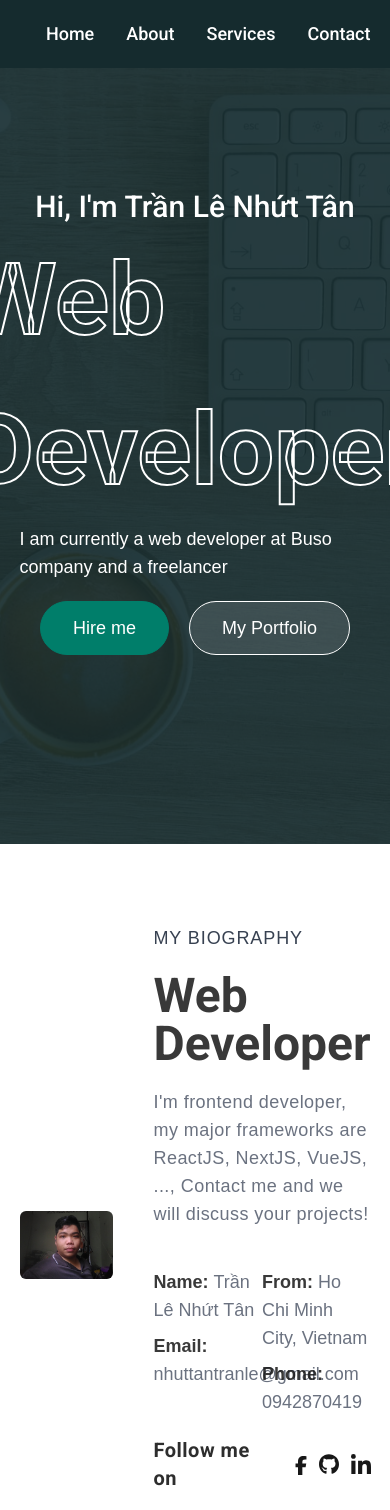
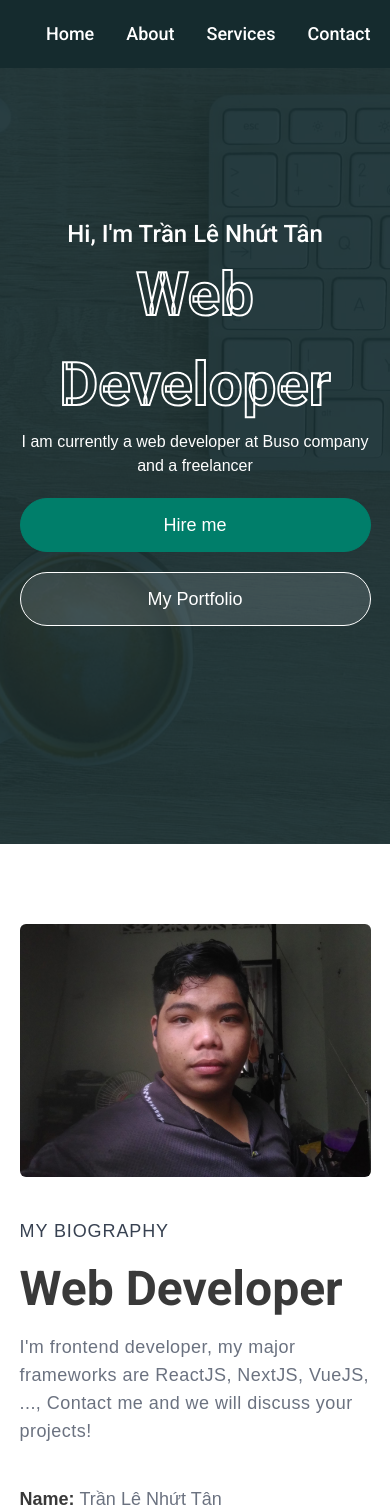
Before and after one commit to NhutTanFrontend/NhutTanCV, a Next.js app: page / in a window 390 px wide. Shown: the top 1510 px of the page. Built offline with nearby package versions, Linux system fonts and the light colour scheme.

Commit message:
responsive func

```diff
--- a/src/app/component/BtnCts/HireMeBtn.tsx
+++ b/src/app/component/BtnCts/HireMeBtn.tsx
@@ -11,7 +11,7 @@ function HireMeBtn(props: HireMeBtnProp) {
     const {banner} = props
 
     return (
-        <Link href='/' className={`bg-background-btn hover:bg-transparent transition-all duration-300 border border-background-btn rounded-full text-lg py-3 px-8 flex justify-center items-center text-white ${banner ? 'hover:text-white' : 'hover:text-background-btn'}`}>Hire me</Link>
+        <Link href='/' className={`bg-background-btn hover:bg-transparent transition-all duration-300 border border-background-btn rounded-full text-lg py-3 px-8 flex justify-center items-center text-white ${banner ? 'hover:text-white block xs:w-max w-full' : 'hover:text-background-btn'}`}>Hire me</Link>
     );
 }
 
--- a/src/app/component/Footer/page.tsx
+++ b/src/app/component/Footer/page.tsx
@@ -13,15 +13,15 @@ function Footer() {
                 <div className="w-90% mx-auto py-20">
                     <h2 className="text-center text-white roboto-bold text-3xl">Trần Lê Nhứt Tân&apos;s Portfolio</h2>
                     <div className="flex mx-auto text-[#aaa] justify-center gap-3 items-center mt-8 flex-wrap">
-                        <Link href='tel: 0942870419' className="flex items-center tracking-wide hover:text-background-btn transition-all duration-150 gap-1.5">
+                        <Link href='tel: 0942870419' className="flex flex-col lg:flex-row items-center justify-center tracking-wide hover:text-background-btn transition-all duration-150 gap-1.5">
                             <PhoneIcon classProp="w-6 h-6" />
                             <span>+84 942 870 419</span>
                         </Link>
-                        <Link href='mailto: nhuttantranle@gmail.com' className="flex items-center tracking-wide hover:text-background-btn transition-all duration-150 gap-1.5">
+                        <Link href='mailto: nhuttantranle@gmail.com' className="flex flex-col lg:flex-row items-center justify-center tracking-wide hover:text-background-btn transition-all duration-150 gap-1.5">
                             <EnvelopIcon classProp="w-6 h-6" />
                             <span>nhuttantranle@gmail.com</span>
                         </Link>
-                        <p className="flex items-center tracking-wide hover:text-background-btn transition-all duration-150 gap-1.5">
+                        <p className="flex flex-col lg:flex-row items-center justify-center tracking-wide hover:text-background-btn transition-all duration-150 gap-1.5">
                             <LocalIcon classProp="w-6 h-6" />
                             <span>Nhị Bình Ward, Hóc Môn District, Hồ Chí Minh city</span>
                         </p>
--- a/src/app/component/Home/Banner.tsx
+++ b/src/app/component/Home/Banner.tsx
@@ -9,10 +9,10 @@ function Banner() {
             <div className="w-full h-full bg-background-color bg-opacity-90 text-white">
                 <div className="container h-full mx-auto">
                     <div className="w-90% h-full mx-auto flex flex-col items-center justify-center">
-                        <h1 className="roboto-medium text-3xl">Hi, I&apos;m Trần Lê Nhứt Tân</h1>
-                        <h2 className="roboto-bold text-[100px] text-outline">Web Developer</h2>
-                        <p className="text-lg">I am currently a web developer at Buso company and a freelancer</p>
-                        <div className="flex gap-5 mt-5">
+                        <h1 className="roboto-medium text-2xl xs:text-3xl">Hi, I&apos;m Trần Lê Nhứt Tân</h1>
+                        <h2 className="roboto-bold text-[60px] xs:text-[80px] sm:text-[100px] text-outline text-center md:text-left">Web Developer</h2>
+                        <p className="text-base text-center sm:text-lg">I am currently a web developer at Buso company and a freelancer</p>
+                        <div className="flex xs:flex-row flex-col gap-5 mt-5 w-full justify-center">
                             <HireMeBtn banner />
                             <Link href='/' className="rounded-full text-lg py-3 px-8 flex justify-center items-center bg-gray-300 bg-opacity-15 border hover:bg-white transition-all duration-300 hover:text-black border-white">My Portfolio</Link>
                         </div>
--- a/src/app/component/Home/Infomation.tsx
+++ b/src/app/component/Home/Infomation.tsx
@@ -10,7 +10,7 @@ import HireMeBtn from "../BtnCts/HireMeBtn";
 function Infomation() {
     return (
         <div className="container mx-auto">
-            <div className="w-90% mx-auto py-20 flex gap-10 items-center">
+            <div className="w-90% mx-auto py-20 flex gap-10 items-center flex-col lg:flex-row">
                 <div className="basis-2/5 h-full">
                     <Image src='/cv_cutted.jpg' loading="lazy" alt="Trần Lê Nhứt Tân" className="w-full h-full object-cover rounded-md" width={750} height={750} />
                 </div>
@@ -18,7 +18,7 @@ function Infomation() {
                     <h3 className="uppercase text-lg text-gray-700 tracking-wider">My Biography</h3>
                     <h2 className="text-5xl roboto-bold opacity-85">Web Developer</h2>
                     <p className="text-lg tracking-wide text-gray-500">I&apos;m frontend developer, my major frameworks are ReactJS, NextJS, VueJS, ..., Contact me and we will discuss your projects!</p>
-                    <div className="grid grid-cols-2 mt-5">
+                    <div className="grid xs:grid-cols-2 mt-5 gap-3">
                         <div className="flex flex-col text-lg gap-2">
                             <p>
                                 <strong className="opacity-85">Name: </strong>
--- a/src/app/component/Home/MySuccessWork.tsx
+++ b/src/app/component/Home/MySuccessWork.tsx
@@ -10,14 +10,14 @@ function MySuccessWork() {
             image: '/worksuccess.jpg',
             linkWeb: 'https://hkvinalogistics.com/home',
             title: 'HK Vina Logistics',
-            detail: 'A logistics company website. Click to see website&apos;s detaile'
+            detail: "A logistics company website. Click to see website's detail"
         },
         {
             id: 1,
             image: '/worksuccss.jpg',
             linkWeb: 'https://wandave.vercel.app/',
             title: 'Grocery Store',
-            detail: 'A grocery store website. Click to see website&apos;s detaile'
+            detail: "A grocery store website. Click to see website's detaile"
         },
     ]
 
@@ -25,7 +25,7 @@ function MySuccessWork() {
         <div className="container mx-auto">
             <div className="w-90% mx-auto py-20">
                 <h2 className="text-center text-4xl roboto-bold capitalize">My Success Work</h2>
-                <div className="grid grid-cols-3 mt-10 gap-5">
+                <div className="grid sm:grid-cols-2 lg:grid-cols-3 mt-10 gap-5">
                     {dataWeb?.map(item => (<MysuccessWorkItem data={item} key={item.id} />))}
                 </div>
             </div>
--- a/src/app/component/Home/Skills.tsx
+++ b/src/app/component/Home/Skills.tsx
@@ -52,11 +52,11 @@ function Skills() {
 
     return (
         <div className="container mx-auto">
-            <div className="w-90% mx-auto py-14 flex flex-col gap-2">
+            <div className="w-90% mx-auto py-12 flex flex-col gap-2">
                 <h2 className="text-center roboto-medium text-lg tracking-wider uppercase text-gray-600">My skills</h2>
                 <h3 className="text-center roboto-bold text-4xl tracking-wider capitalize">My Featured skills</h3>
-                <div className="flex gap-5 w-full flex-wrap items-center justify-center mt-5">
-                    {dataSkill?.map(item => (<Image key={item.id} src={item.image} alt={item.name} loading="lazy" width={1000} height={1000} className="w-32 h-full object-cover" />))}
+                <div className="flex gap-6 w-full flex-wrap items-center justify-center mt-8">
+                    {dataSkill?.map(item => (<Image key={item.id} src={item.image} alt={item.name} loading="lazy" width={1000} height={1000} className="w-28 sm:w-32 h-full object-cover" />))}
                 </div>
             </div>
         </div>
--- a/tailwind.config.ts
+++ b/tailwind.config.ts
@@ -20,7 +20,7 @@ const config: Config = {
         'xs': '12px'
       },
       screens: {
-        'xe': '480px'
+        'xs': '480px'
       },
       width: {
         '90%': '90%'
```
Also changed, not shown: src/app/component/Home/ServiceProvide.tsx (+8 -6 lines).
